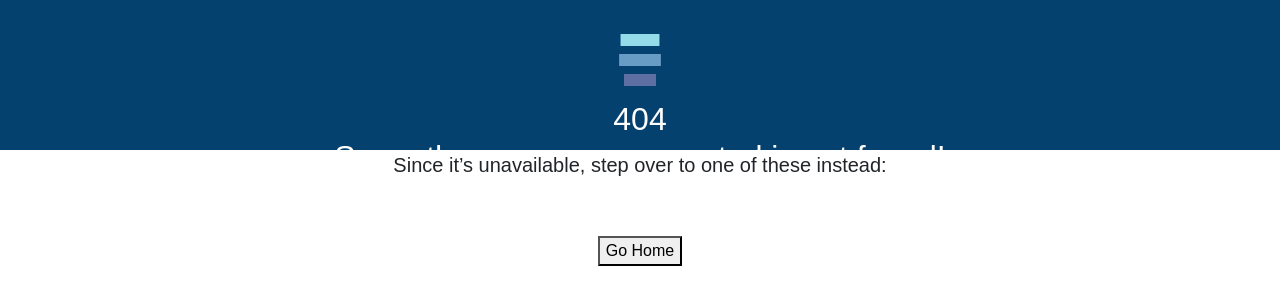
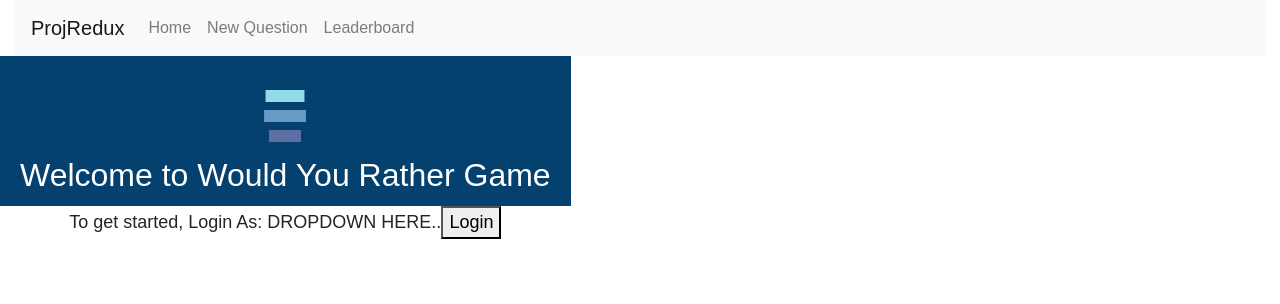
Before and after one commit to WafaWaheedaS/Would-You-Rather, a React (Create React App) app: page / in a window 1280 px wide. Before the commit this address had no page. Shown: the top 304 px of the page. Built offline with nearby package versions, Linux system fonts and the light colour scheme.

Commit message:
Add navbar and additional routes

```diff
--- a/src/App.jsx
+++ b/src/App.jsx
@@ -7,6 +7,7 @@ import Home from "./views/Home";
 import Leaderboard from "./views/Leaderboard";
 import CreateQuestion from "./views/CreateQuestion";
 import Page404 from "./views/Page404";
+import Navbar from "./components/Navbar";
 
 class App extends Component {
   constructor(props) {
@@ -15,7 +16,10 @@ class App extends Component {
     this.handleLogout = this.handleLogout.bind(this);
   }
   state = {
-    loggedIn: false
+    loggedIn: false,
+    account: {
+      username: ""
+    }
   };
 
   handleLogin() {
@@ -28,10 +32,15 @@ class App extends Component {
 
   render() {
     return (
-      <div>
+      <div className="container-fluid">
+        <Navbar
+          isLoggedIn={this.state.loggedIn}
+          username={this.state.account.username}
+          onLogoutClick={this.handleLogout}
+        />
+        <div className="row">
           <Switch>
-          <Route exact path="/home" component={Home} />
-          {/* <Route
+            <Route
               path="/"
               render={() =>
                 this.state.loggedIn ? (
@@ -64,9 +73,12 @@ class App extends Component {
               render={() =>
                 this.state.loggedIn ? <Leaderboard /> : <Redirect to="/" />
               }
-          /> */}
-          <Route render={() => <Page404 isLoggedIn={this.state.loggedIn} />} />
+            />
+            <Route
+              render={() => <Page404 isLoggedIn={this.state.loggedIn} />}
+            />
           </Switch>
+        </div>
       </div>
     );
   }
--- a/src/components/Navbar.jsx
+++ b/src/components/Navbar.jsx
@@ -0,0 +1,50 @@
+import React, { Component } from "react";
+import { NavLink } from "react-router-dom";
+
+class Navbar extends Component {
+  render() {
+    return (
+      <div>
+        <nav className="navbar navbar-expand-lg navbar-light bg-light">
+          <a className="navbar-brand" href="#">
+            ProjRedux
+          </a>
+          <button
+            className="navbar-toggler"
+            type="button"
+            data-toggle="collapse"
+            data-target="#navbarText"
+            aria-controls="navbarText"
+            aria-expanded="false"
+            aria-label="Toggle navigation"
+          >
+            <span className="navbar-toggler-icon"></span>
+          </button>
+          <div className="collapse navbar-collapse" id="navbarText">
+            <ul className="navbar-nav mr-auto">
+              <NavLink to="/home" className="nav-link">
+                Home
+              </NavLink>
+              <NavLink to="/create-question" className="nav-link">
+                New Question
+              </NavLink>
+              <NavLink to="/leaderboard" className="nav-link">
+                Leaderboard
+              </NavLink>
+            </ul>
+            {this.props.isLoggedIn && (
+              <span className="navbar-text">
+                Hello, {this.props.username}! {"   "}
+                <span type="button" onClick={this.props.onLogoutClick}>
+                  Logout
+                </span>
+              </span>
+            )}
+          </div>
+        </nav>
+      </div>
+    );
+  }
+}
+
+export default Navbar;
```
Also changed, not shown: src/views/Home.jsx (+4 -4 lines), 1 other file (tests, documents, lock files or other folders). Lines whose indentation alone changed are shown as unchanged.
